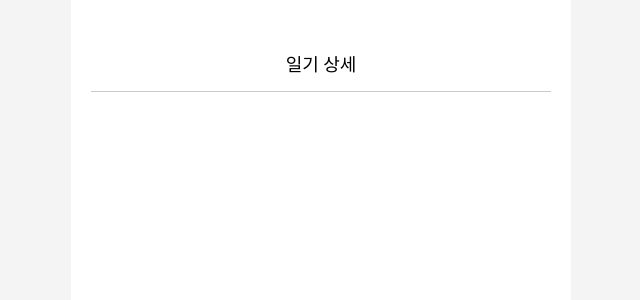
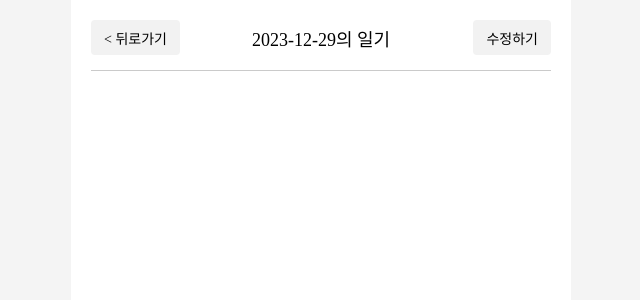
Before and after one commit to pearlworld/emotion-diary, a React (Create React App) app: page /diary/1 in a window 1280 px wide. Shown: the top 300 px of the page, without its empty margins (319-959 px from the left). Built offline with nearby package versions, Linux system fonts and the light colour scheme; a web font is replaced by a local one.

Commit message:
240108 상세페이지 header

```diff
--- a/src/css/style.css
+++ b/src/css/style.css
@@ -13,7 +13,7 @@ body {
   max-width: 500px;
   min-height: 100vh;
   margin: 0 auto;
-  padding: 50px 20px;
+  padding: 20px;
   background-color: #fff;
   box-sizing: border-box;
 }
--- a/src/pages/Diary.js
+++ b/src/pages/Diary.js
@@ -3,6 +3,7 @@ import { useNavigate, useParams } from 'react-router-dom'
 import { DiaryStateContext } from '../App'
 import { getStringDate } from '../util/date'
 import MyHeader from '../components/MyHeader'
+import MyButton from '../components/MyButton'
 
 const Diary = () => {
   const { id } = useParams();
@@ -29,7 +30,12 @@ const Diary = () => {
   } else {
     return (
       <div className='diaryDetail'>
-        <MyHeader headText={"일기 상세"} />
+        <MyHeader
+          headText={`${getStringDate(new Date(data.date))}의 일기`}
+          leftChild={<MyButton text={"< 뒤로가기"}
+            onClick={() => navigate(-1)} />}
+          rightChild={<MyButton text={"수정하기"}
+            onClick={() => navigate(`/edit/${data.id}`)} />} />
       </div>
     )
   }
```
